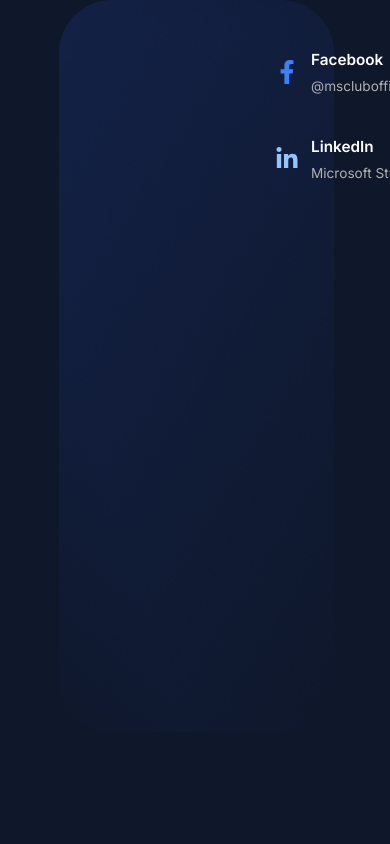
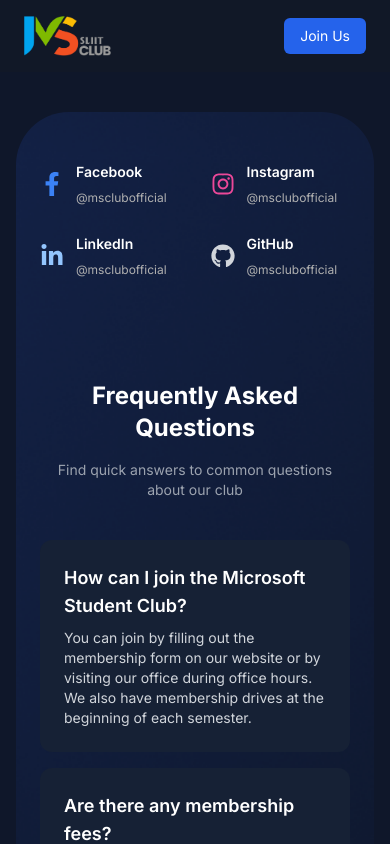
Before and after one commit to ms-club-sliit/msclubwebsite-v3, a Next.js app: page /contact in a window 390 px wide. Shown: the top 844 px of the page. Built offline with nearby package versions, Linux system fonts and the light colour scheme.

Commit message:
Add FAQ section and layout improvements to contact page
Introduced a Frequently Asked Questions section to the contact page, improved layout and responsiveness. Also added 'react-icons' as a dependency in package.json.

```diff
--- a/package.json
+++ b/package.json
@@ -14,7 +14,8 @@
     "lucide-react": "^0.525.0",
     "next": "^14.2.30",
     "react": "^18",
-    "react-dom": "^18"
+    "react-dom": "^18",
+    "react-icons": "^5.5.0"
   },
   "devDependencies": {
     "eslint": "^8",
--- a/src/app/contact/page.js
+++ b/src/app/contact/page.js
@@ -1,3 +1,5 @@
+import Footer from "@/components/Footer";
+import Header from "@/components/Header";
 import {
   FaFacebookF,
   FaInstagram,
@@ -7,157 +9,121 @@
 
 export default function ContactPage() {
   return (
-    <div className="min-h-screen bg-[#0F172A] overflow-x-hidden flex justify-center">
+    <>
+    <Header />
+    <div className="min-h-screen bg-[#0f172a] overflow-x-hidden flex justify-center px-4 py-10">
       <div
-        className="relative h-[732px] rounded-[53px] bg-center bg-cover"
+        className="relative rounded-[53px] bg-center bg-cover bg-no-repeat w-full max-w-[980px] min-h-[732px] px-6 md:px-10"
         style={{
           backgroundImage: 'url("/assets/contactBgImage.png")',
-          marginLeft: "59px",
-          marginRight: "56px",
-          width: "calc(100% - 115px)",
-          maxWidth: "904px",
+          backgroundSize: 'cover',
+          backgroundPosition: 'center',
+
         }}
       >
         {/* Social Icons Section */}
-        <div
-          className="flex flex-wrap justify-between absolute"
-          style={{
-            width: "475.65px",
-            height: "174px",
-            top: "44px",
-            left: "216px",
-            zIndex: 10,
-          }}
-        >
+        <div className="pt-11 flex flex-wrap justify-between w-full max-w-[480px] mx-auto z-10 gap-4 md:gap-0">
           {/* Facebook */}
-          <div
-            className="flex items-center gap-3"
-            style={{ width: "193.65px", height: "56px" }}
-          >
+          <div className="flex items-center gap-3 w-[45%] sm:w-[193.65px] h-[56px]">
             <FaFacebookF className="text-blue-500 text-2xl" />
             <div>
-              <div
-                style={{
-                  fontFamily: "Inter",
-                  fontWeight: 600,
-                  fontSize: "15.3px",
-                  lineHeight: "28px",
-                  color: "white",
-                }}
-              >
+              <div className="text-white font-semibold text-sm leading-7">
                 Facebook
               </div>
-              <div
-                style={{
-                  fontFamily: "Inter",
-                  fontWeight: 400,
-                  fontSize: "13.6px",
-                  lineHeight: "24px",
-                  color: "#B0B0B0",
-                }}
-              >
+              <div className="text-[#B0B0B0] text-xs leading-6 font-normal">
                 @msclubofficial
               </div>
             </div>
           </div>
 
           {/* Instagram */}
-          <div
-            className="flex items-center gap-3"
-            style={{ width: "193.65px", height: "56px" }}
-          >
+          <div className="flex items-center gap-3 w-[45%] sm:w-[193.65px] h-[56px]">
             <FaInstagram className="text-pink-500 text-2xl" />
             <div>
-              <div
-                style={{
-                  fontFamily: "Inter",
-                  fontWeight: 600,
-                  fontSize: "15.3px",
-                  lineHeight: "28px",
-                  color: "white",
-                }}
-              >
+              <div className="text-white font-semibold text-sm leading-7">
                 Instagram
               </div>
-              <div
-                style={{
-                  fontFamily: "Inter",
-                  fontWeight: 400,
-                  fontSize: "13.6px",
-                  lineHeight: "24px",
-                  color: "#B0B0B0",
-                }}
-              >
+              <div className="text-[#B0B0B0] text-xs leading-6 font-normal">
                 @msclubofficial
               </div>
             </div>
           </div>
 
           {/* LinkedIn */}
-          <div
-            className="flex items-center gap-3"
-            style={{ width: "193.65px", height: "56px" }}
-          >
+          <div className="flex items-center gap-3 w-[45%] sm:w-[193.65px] h-[56px]">
             <FaLinkedinIn className="text-blue-300 text-2xl" />
             <div>
-              <div
-                style={{
-                  fontFamily: "Inter",
-                  fontWeight: 600,
-                  fontSize: "15.3px",
-                  lineHeight: "28px",
-                  color: "white",
-                }}
-              >
+              <div className="text-white font-semibold text-sm leading-7">
                 LinkedIn
               </div>
-              <div
-                style={{
-                  fontFamily: "Inter",
-                  fontWeight: 400,
-                  fontSize: "13.6px",
-                  lineHeight: "24px",
-                  color: "#B0B0B0",
-                }}
-              >
-                Microsoft Student Club
+              <div className="text-[#B0B0B0] text-xs leading-6 font-normal">
+                @msclubofficial
               </div>
             </div>
           </div>
 
           {/* GitHub */}
-          <div
-            className="flex items-center gap-3"
-            style={{ width: "193.65px", height: "56px" }}
-          >
+          <div className="flex items-center gap-3 w-[45%] sm:w-[193.65px] h-[56px]">
             <FaGithub className="text-gray-300 text-2xl" />
             <div>
-              <div
-                style={{
-                  fontFamily: "Inter",
-                  fontWeight: 600,
-                  fontSize: "15.3px",
-                  lineHeight: "28px",
-                  color: "white",
-                }}
-              >
+              <div className="text-white font-semibold text-sm leading-7">
                 GitHub
               </div>
-              <div
-                style={{
-                  fontFamily: "Inter",
-                  fontWeight: 400,
-                  fontSize: "13.6px",
-                  lineHeight: "24px",
-                  color: "#B0B0B0",
-                }}
-              >
+              <div className="text-[#B0B0B0] text-xs leading-6 font-normal">
                 @msclubofficial
               </div>
             </div>
           </div>
         </div>
+
+        {/* FAQ Title */}
+        <div className="text-center mt-24 md:mt-28 z-10 relative px-4 md:px-0">
+          <h2 className="text-2xl md:text-3xl font-bold text-white mb-4">
+            Frequently Asked Questions
+          </h2>
+          <p className="text-sm md:text-base text-[#9CA3AF] max-w-xl mx-auto">
+            Find quick answers to common questions about our club
+          </p>
+        </div>
+
+        {/* FAQ Items */}
+        <div className="mt-10 space-y-4 relative z-10 px-0 md:px-10 pb-10">
+          <div className="bg-[#162135] p-6 rounded-xl">
+            <h3 className="font-semibold text-lg mb-2 text-white">
+              How can I join the Microsoft Student Club?
+            </h3>
+            <p className="text-gray-300 text-sm">
+              You can join by filling out the membership form on our website or
+              by visiting our office during office hours. We also have
+              membership drives at the beginning of each semester.
+            </p>
+          </div>
+
+          <div className="bg-[#162135] p-6 rounded-xl">
+            <h3 className="font-semibold text-lg mb-2 text-white">
+              Are there any membership fees?
+            </h3>
+            <p className="text-gray-300 text-sm">
+              No, membership is completely free for all university students. We
+              believe in making technology education and resources accessible to
+              everyone.
+            </p>
+          </div>
+
+          <div className="bg-[#162135] p-6 rounded-xl">
+            <h3 className="font-semibold text-lg mb-2 text-white">
+              Do I need to be a Computer Science student to join?
+            </h3>
+            <p className="text-gray-300 text-sm">
+              Not at all! We welcome students from all academic backgrounds who
+              are interested in technology and innovation. Our diverse community
+              is one of our greatest strengths.
+            </p>
+          </div>
+        </div>
       </div>
     </div>
+    <Footer/>
+    </>
   );
 }
```
Also changed, not shown: 1 other file (tests, documents, lock files or other folders).
